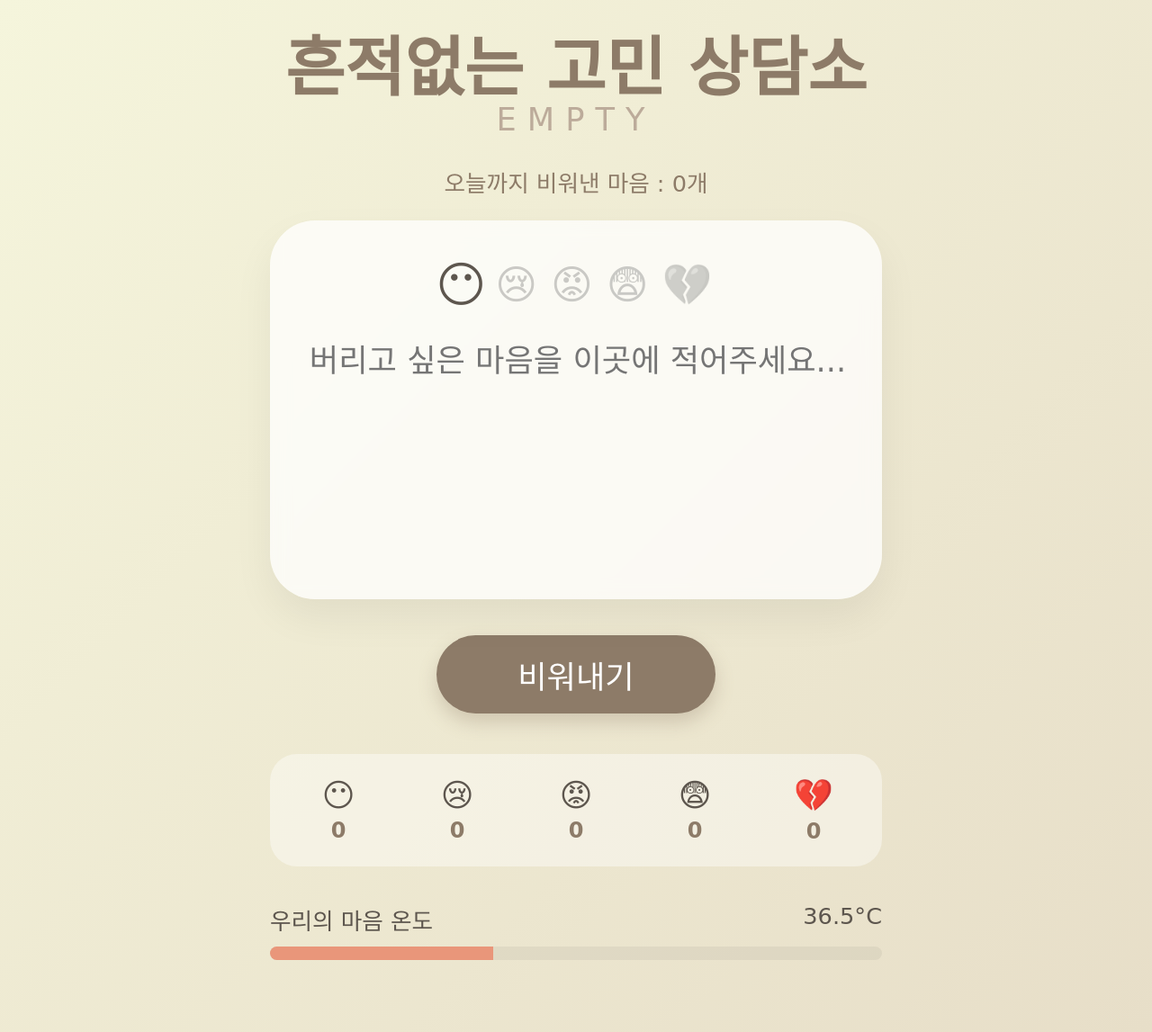
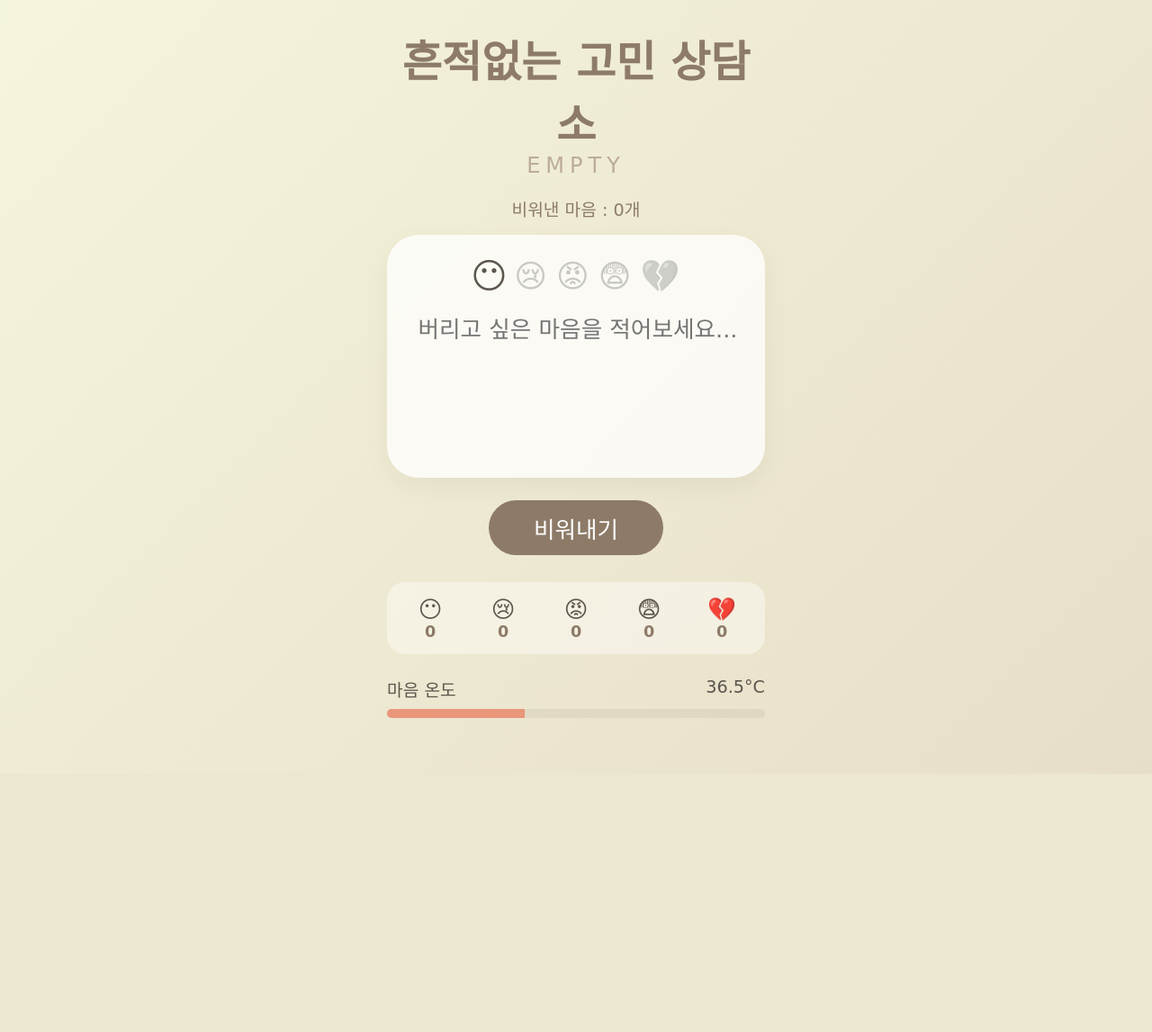
Before and after one commit to wooseonjin/Empty, a Flask app: page / in a window 1280 px wide. Shown: the whole page at 90% size. After the commit the page ends 798 px from the top, so only its background shows below. Run offline with Flask 3, Linux system fonts and the light colour scheme; data comes from the database, SQL or seed files in the repository; data that the repository does not hold is empty; some libraries are stand-ins or nearby versions.

Commit message:
흔적없는 고민 상담소:EMPTY

```diff
--- a/templates/index.html
+++ b/templates/index.html
@@ -10,71 +10,58 @@
 
         body {
             background: linear-gradient(135deg, #f5f5dc 0%, #e7dec8 100%);
-            color: #5d564e;
-            font-family: 'NanumJungHagSaeng', cursive; /* 둥글둥글 도톰한 손글씨 */
+            color: #5d564e; font-family: 'NanumJungHagSaeng', cursive;
             display: flex; flex-direction: column; align-items: center;
-            margin: 0; padding: 40px 20px; min-height: 100vh;
-            word-break: keep-all;
+            margin: 0; padding: 30px 20px; min-height: 100vh; /* 패딩 축소 */
         }
 
-        /* 1. 크기를 다시 시원하게 키움 (모바일/PC 모두 꽉 차 보이게) */
-        .container { width: 100%; max-width: 680px; text-align: center; }
+        /* 전체 컨테이너 크기를 대폭 줄임 (모바일에서도 여유 있게) */
+        .container { width: 90%; max-width: 420px; text-align: center; }
 
-        .main-title { font-size: 4.5rem; font-weight: 700; color: var(--main-brown); margin: 0; line-height: 1; }
-        .sub-title { font-size: 2.2rem; color: #bcab9a; margin-bottom: 30px; letter-spacing: 12px; }
+        .main-title { font-size: 3rem; font-weight: 700; color: var(--main-brown); margin: 0; }
+        .sub-title { font-size: 1.5rem; color: #bcab9a; margin-bottom: 20px; letter-spacing: 6px; }
 
-        .total-count { font-size: 1.6rem; color: var(--main-brown); margin-bottom: 25px; }
+        .total-count { font-size: 1.2rem; color: var(--main-brown); margin-bottom: 15px; }
 
-        /* 2. 입력창 크기 확대 */
+        /* 입력창 카드 사이즈 축소 */
         .input-card {
-            background: rgba(255, 255, 255, 0.75); padding: 45px 30px; border-radius: 50px;
-            box-shadow: 0 20px 45px rgba(0,0,0,0.06); backdrop-filter: blur(10px); margin-bottom: 40px;
+            background: rgba(255, 255, 255, 0.75); padding: 25px 20px; border-radius: 35px;
+            box-shadow: 0 10px 30px rgba(0,0,0,0.05); backdrop-filter: blur(10px); margin-bottom: 25px;
         }
 
-        .emotion-selector { margin-bottom: 30px; display: flex; justify-content: center; gap: 15px; flex-wrap: wrap; }
-        .emotion-btn { cursor: pointer; font-size: 2.8rem; filter: grayscale(1); opacity: 0.3; transition: 0.3s; }
-        .emotion-btn.active { filter: grayscale(0); opacity: 1; transform: scale(1.2); }
+        .emotion-selector { margin-bottom: 20px; display: flex; justify-content: center; gap: 10px; }
+        .emotion-btn { cursor: pointer; font-size: 2.2rem; filter: grayscale(1); opacity: 0.3; transition: 0.3s; }
+        .emotion-btn.active { filter: grayscale(0); opacity: 1; transform: scale(1.1); }
 
         #content {
-            width: 100%; height: 240px; border: none; background: transparent;
-            font-family: 'NanumJungHagSaeng', cursive; font-size: 2.2rem; outline: none; resize: none; text-align: center;
-            line-height: 1.5; color: #5d564e;
+            width: 100%; height: 150px; border: none; background: transparent;
+            font-family: 'NanumJungHagSaeng', cursive; font-size: 1.6rem; outline: none; resize: none; text-align: center;
+            line-height: 1.3; color: #5d564e;
         }
 
         .btn-empty {
             background: var(--main-brown); color: #fff; border: none;
-            padding: 18px 90px; font-size: 2.2rem; font-family: 'NanumJungHagSaeng', cursive;
-            border-radius: 60px; cursor: pointer; transition: 0.3s;
-            box-shadow: 0 10px 20px rgba(141, 123, 104, 0.3);
+            padding: 12px 50px; font-size: 1.6rem; font-family: 'NanumJungHagSaeng', cursive;
+            border-radius: 40px; cursor: pointer; transition: 0.3s;
         }
-        .btn-empty:hover { transform: scale(1.05); background: #766352; }
 
-        /* 3. 대시보드 구성 (모바일 대응) */
+        /* 5가지 감정 대시보드 사이즈 축소 */
         .dashboard {
-            display: grid; grid-template-columns: repeat(5, 1fr); gap: 10px;
-            margin-top: 45px; padding: 25px 15px; background: rgba(255,255,255,0.4); border-radius: 30px;
+            display: grid; grid-template-columns: repeat(5, 1fr); gap: 5px;
+            margin-top: 30px; padding: 15px 10px; background: rgba(255,255,255,0.4); border-radius: 20px;
         }
         .stat-card { text-align: center; }
-        .stat-emoji { font-size: 2.2rem; display: block; margin-bottom: 5px; }
-        .stat-num { font-size: 1.5rem; color: var(--main-brown); font-weight: bold; }
+        .stat-emoji { font-size: 1.6rem; display: block; }
+        .stat-num { font-size: 1.1rem; color: var(--main-brown); font-weight: bold; }
 
-        /* 마음 온도 게이지 */
-        .temp-section { margin-top: 40px; width: 100%; padding-bottom: 40px; }
-        .temp-bar-bg { width: 100%; height: 15px; background: rgba(0,0,0,0.05); border-radius: 15px; margin-top: 12px; overflow: hidden; }
-        .temp-bar-fill { width: 36.5%; height: 100%; background: var(--accent); transition: width 1.2s ease-in-out; }
+        /* 마음 온도 게이지 슬림하게 */
+        .temp-section { margin-top: 25px; width: 100%; }
+        .temp-bar-bg { width: 100%; height: 10px; background: rgba(0,0,0,0.05); border-radius: 10px; margin-top: 8px; overflow: hidden; }
+        .temp-bar-fill { width: 36.5%; height: 100%; background: var(--accent); transition: width 1s ease-in-out; }
 
-        /* 애니메이션 및 오버레이 */
+        #quote-overlay { position: fixed; top: 0; left: 0; width: 100%; height: 100%; background: rgba(243, 238, 227, 0.98); display: none; flex-direction: column; align-items: center; justify-content: center; z-index: 1000; padding: 20px; }
         .burning { animation: vanish 1.5s forwards; }
-        @keyframes vanish { to { opacity: 0; transform: scale(0.8) translateY(-30px); filter: blur(15px); } }
-        #quote-overlay { position: fixed; top: 0; left: 0; width: 100%; height: 100%; background: rgba(243, 238, 227, 0.98); display: none; flex-direction: column; align-items: center; justify-content: center; z-index: 1000; padding: 20px; }
-
-        /* 모바일 환경에서 폰트 크기 미세 조정 */
-        @media (max-width: 480px) {
-            .main-title { font-size: 3.5rem; }
-            .sub-title { font-size: 1.8rem; letter-spacing: 6px; }
-            #content { font-size: 1.8rem; height: 200px; }
-            .btn-empty { padding: 15px 60px; font-size: 1.8rem; }
-        }
+        @keyframes vanish { to { opacity: 0; transform: scale(0.8) translateY(-20px); filter: blur(10px); } }
     </style>
 </head>
 <body>
@@ -83,7 +70,7 @@
     <h1 class="main-title">흔적없는 고민 상담소</h1>
     <div class="sub-title">EMPTY</div>
 
-    <div class="total-count">오늘까지 비워낸 마음 : <span id="total-val">0</span>개</div>
+    <div class="total-count">비워낸 마음 : <span id="total-val">0</span>개</div>
 
     <div class="input-card">
         <div class="emotion-selector">
@@ -93,7 +80,7 @@
             <span class="emotion-btn" onclick="selectEmotion(this, '😨')">😨</span>
             <span class="emotion-btn" onclick="selectEmotion(this, '💔')">💔</span>
         </div>
-        <textarea id="content" placeholder="버리고 싶은 마음을 이곳에 적어주세요..."></textarea>
+        <textarea id="content" placeholder="버리고 싶은 마음을 적어보세요..."></textarea>
     </div>
 
     <button class="btn-empty" id="burn-btn" onclick="processBurn()">비워내기</button>
@@ -107,8 +94,8 @@
     </div>
 
     <div class="temp-section">
-        <div style="display:flex; justify-content: space-between; font-size: 1.6rem;">
-            <span>우리의 마음 온도</span>
+        <div style="display:flex; justify-content: space-between; font-size: 1.2rem;">
+            <span>마음 온도</span>
             <span><span id="temp-text">36.5</span>°C</span>
         </div>
         <div class="temp-bar-bg"><div class="temp-bar-fill" id="temp-fill"></div></div>
@@ -116,8 +103,7 @@
 </div>
 
 <div id="quote-overlay">
-    <div id="quote-text" style="font-size: 3.5rem; color: var(--main-brown); text-align: center; line-height: 1.3;"></div>
-    <div style="margin-top:20px; font-size: 1.8rem; opacity: 0.7;">당신의 내일은 오늘보다 행복하길.</div>
+    <div id="quote-text" style="font-size: 2.5rem; color: var(--main-brown); text-align: center;"></div>
 </div>
 
 <script>
@@ -137,10 +123,8 @@
             document.getElementById('total-val').innerText = data.total;
 
             const stats = [
-                Math.ceil(data.total * 0.3),
-                Math.ceil(data.total * 0.2),
-                Math.ceil(data.total * 0.15),
-                Math.ceil(data.total * 0.1),
+                Math.ceil(data.total * 0.3), Math.ceil(data.total * 0.2),
+                Math.ceil(data.total * 0.15), Math.ceil(data.total * 0.1),
                 Math.ceil(data.total * 0.25)
             ];
             stats.forEach((num, i) => {
@@ -167,7 +151,6 @@
         try {
             const res = await fetch('/burn', { method: 'POST', body: fd });
             const data = await res.json();
-
             area.classList.add('burning');
             setTimeout(async () => {
                 await fetch(`/delete/${data.id}`, { method: 'DELETE' });
@@ -179,10 +162,9 @@
                     area.classList.remove('burning');
                     btn.disabled = false;
                     fetchInfo();
-                }, 3000);
-            }, 1200);
+                }, 2500);
+            }, 1000);
         } catch(e) {
-            alert("연결이 원활하지 않습니다.");
             btn.disabled = false;
         }
     }
```
